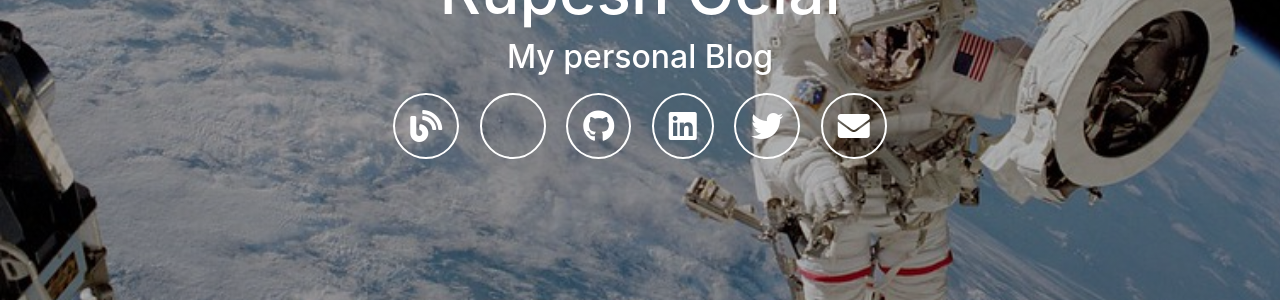
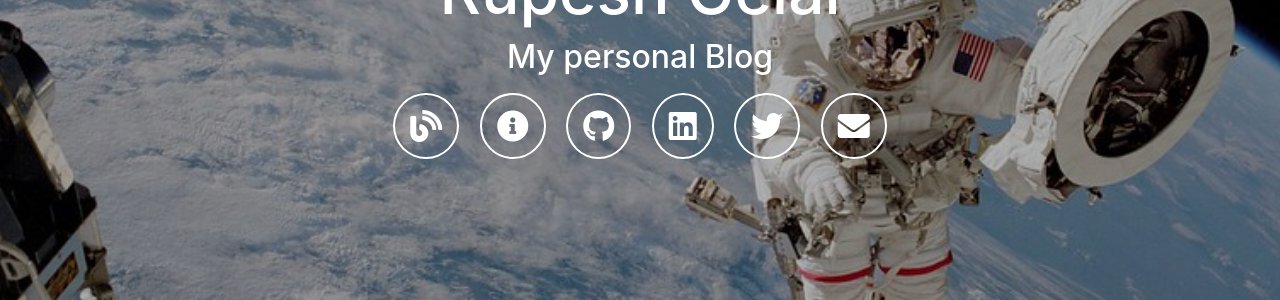
Before and after one commit to rgrupesh/WEBSITE, a Jekyll site: the page built from index.markdown, in a window 1280 px wide. Shown: the part 382-682 px from the top of the page. Built offline with Jekyll 4.4.1, drawn with Linux system fonts in a browser that asks for light colours; nearby versions of some CDN libraries.

Commit message:
icon check

```diff
--- a/_layouts/front.html
+++ b/_layouts/front.html
@@ -24,7 +24,8 @@
                 <ul>
                     <li><a class="fas fa-2x fa-blog" href="{{ site.baseurl }}{% link blog.html %}" title="Blog"></a></li>
 
-                    <li><a class="fab fa-2x fa-info" href="{{ site.baseurl }}{% link about.html %}" title="About"></a></li>
+                    <li><a class="fa fa-2x fa-info-circle" href="{{ site.baseurl }}{% link about.html %}" title="About"></a></li>
+
 
                     {% if site.github.username %}
                     <li><a class="fab fa-2x fa-github" href="https://github.com/{{ site.github.username }}" title="GitHub"></a></li>
```
